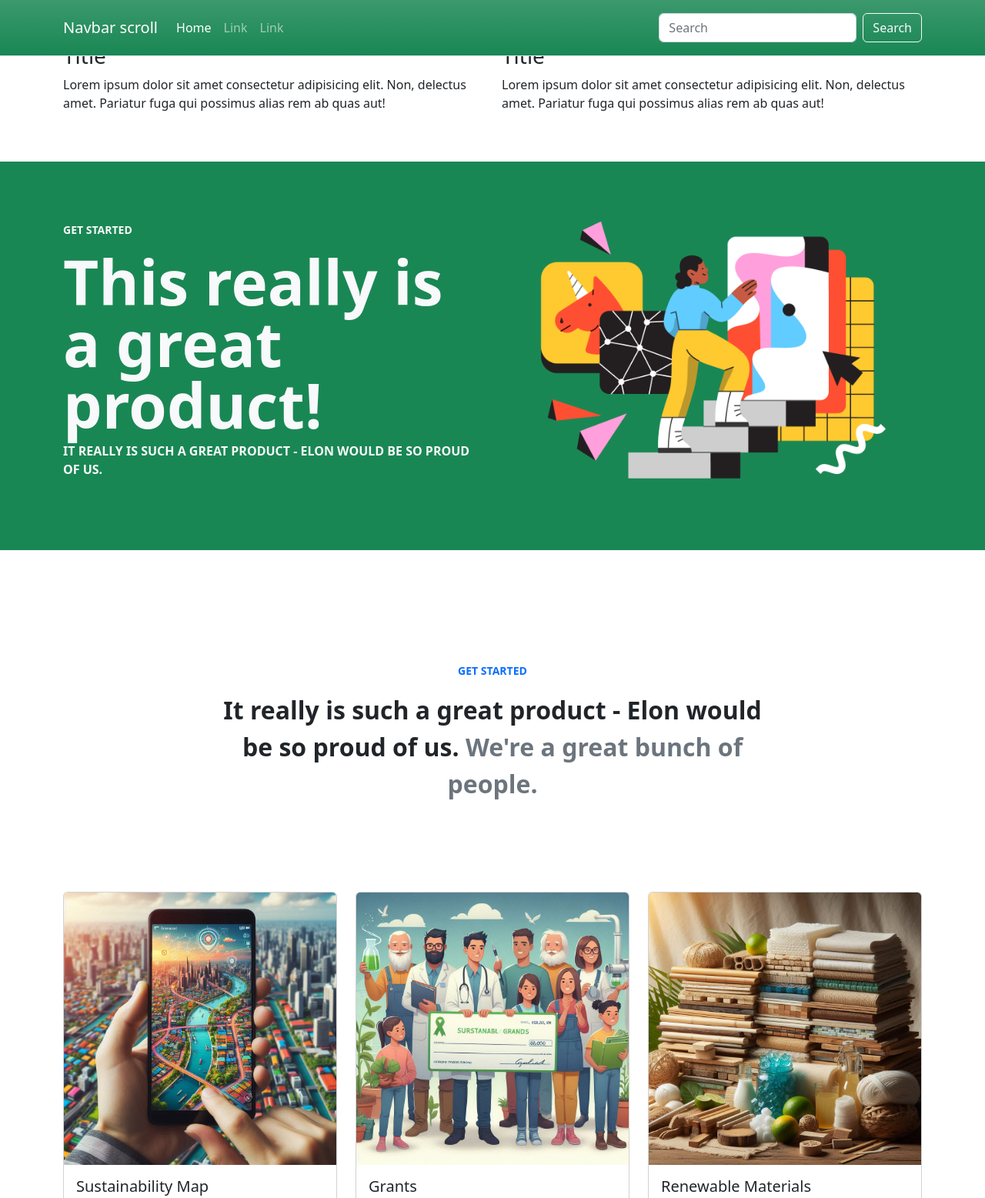
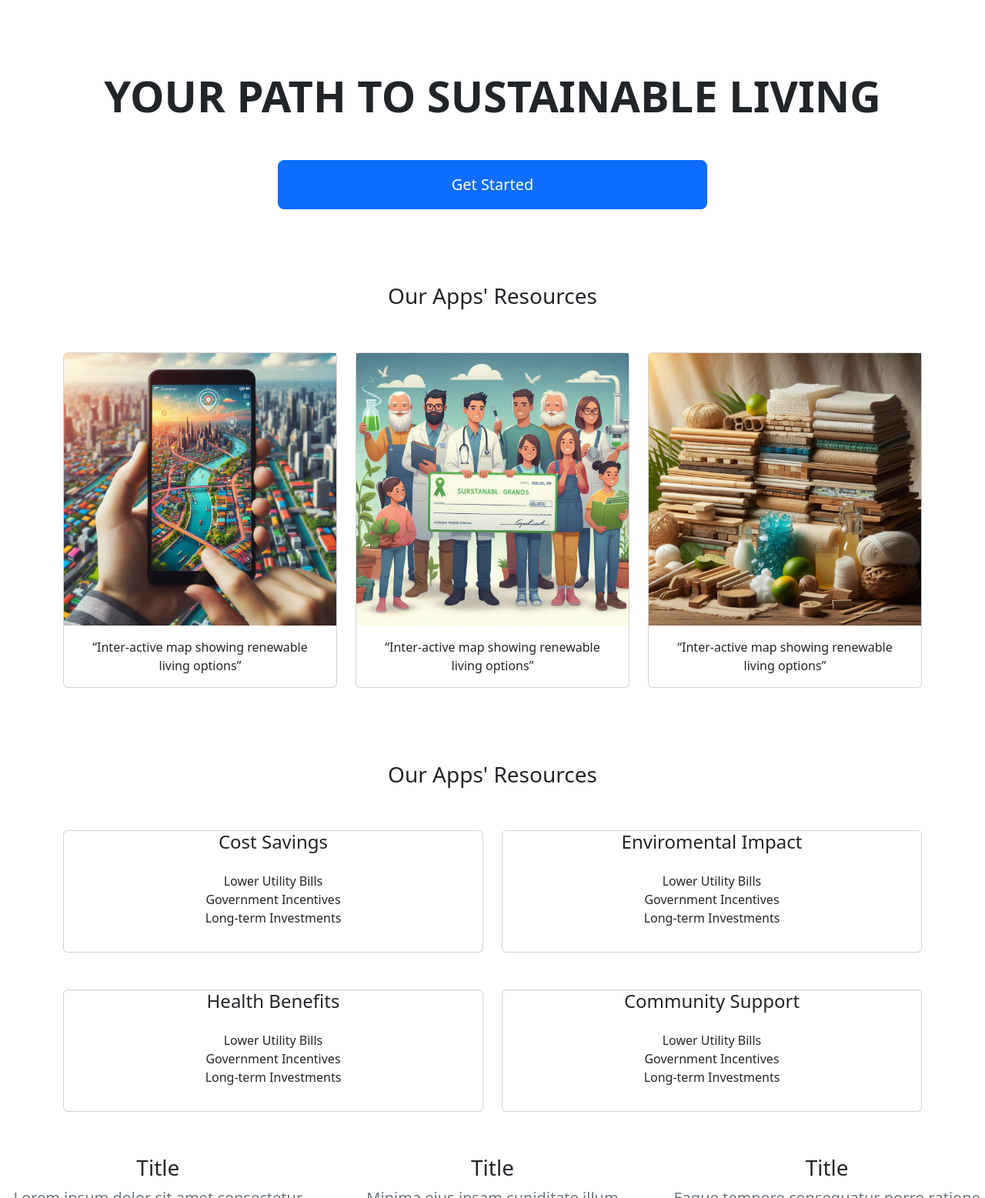
Before and after one commit to stephen321123123/web-frameworks, a plain HTML site: page w2_SPB_dev/index.html in a window 1280 px wide. Shown: the top 1557 px of the page at 77% size. Drawn offline with nearby package versions, Linux system fonts and the light colour scheme.

Commit message:
start of project

```diff
--- a/w2_SPB_dev/index.html
+++ b/w2_SPB_dev/index.html
@@ -18,159 +18,136 @@
 	<body>
 		<header #="top">
 
-			<!-- NavBar -->
-
-			<nav
-				class="navbar fixed-top navbar-expand-lg navbar-dark bg-success bg-gradient border-1 border-bottom py-3"
-			>
-				<div class="container-xl">
-					<a class="navbar-brand" href="#">Navbar scroll</a>
-					<button
-						class="navbar-toggler"
-						type="button"
-						data-bs-toggle="collapse"
-						data-bs-target="#navbarScroll"
-						aria-controls="navbarScroll"
-						aria-expanded="false"
-						aria-label="Toggle navigation"
-					>
-						<span class="navbar-toggler-icon"></span>
-					</button>
-					<div class="collapse navbar-collapse" id="navbarScroll">
-						<ul class="navbar-nav me-auto my-2 my-lg-0 navbar-nav-scroll">
-							<li class="nav-item">
-								<a class="nav-link active" aria-current="page" href="#">Home</a>
-							</li>
-							<li class="nav-item">
-								<a class="nav-link" href="#">Link</a>
-							</li>
-							<li class="nav-item">
-								<a class="nav-link" href="#">Link</a>
-							</li>
-						</ul>
-						<form class="d-flex" role="search">
-							<input
-								class="form-control me-2"
-								type="search"
-								placeholder="Search"
-								aria-label="Search"
-							/>
-							<button class="btn btn-outline-light" type="submit">
-								Search
-							</button>
-						</form>
-					</div>
-				</div>
-			</nav>
-
-
-			<div class="container">
-				<h1>maps</h1>
-					<div class="row">
-						<div class="col-6">
-							<h3>Title</h3>
-							<p>Lorem ipsum dolor sit amet consectetur adipisicing elit. Non, delectus amet. Pariatur fuga qui possimus alias rem ab quas aut!</p>
-						</div>
-
-						<div class="col-6">
-							<h3>Title</h3>
-							<p>Lorem ipsum dolor sit amet consectetur adipisicing elit. Non, delectus amet. Pariatur fuga qui possimus alias rem ab quas aut!</p>
-						</div>
-					</div>
-					</div>
 
 			<!-- JumboTron -->
 
-			<div class="container-fluid bg-success text-light py-5 my-5">
+			<div class="container-fluid dark py-5 my-5">
 				<div class="container-xl">
 					<div class="row vh-50 d-flex align-items-center">
-						<div class="col-md-6">
-							<p class="text-uppercase fw-bold fs-6">
-								<small>Get Started</small>
-							</p>
-							<h1 class="fw-bold lh-1 display-1">
-								This really is a great product!
+						<div class="col-md-12 text-center">
+
+							<h1 class="fw-bold lh-1 display-4 pb-5 ">
+								YOUR PATH TO SUSTAINABLE LIVING
 							</h1>
-							<p class="fw-semibold text-uppercase">
-								It really is such a great product - Elon would be so proud of
-								us.
-							</p>
-						</div>
-						<div class="col-md-6">
-							<img src="images/1.png" class="img-fluid" alt="" />
+
+							<button type="button" class="btn btn-primary btn-lg btn-block col-6 py-3">Get Started</button>
+
+
 						</div>
 					</div>
 				</div>
 			</div>
 		</header>
 
-		<!-- Card Containers x3 -->
+		<!-- features of the app -->
+
 
 		<main id="#main">
-			<div class="container-lg py-5">
-				<div
-					class="row justify-content-md-center justify-content-sm-start my-5"
-				>
-					<div class="col-8">
-						<p class="text-md-center text-primary text-uppercase fw-bold fs-6">
-							<small>Get Started</small>
-						</p>
-						<p class="text-md-center fs-2 fw-semibold">
-							It really is such a great product - Elon would be so proud of us.
-							<span class="text-muted">We're a great bunch of people.</span>
-						</p>
-					</div>
-				</div>
-				<div class="row my-5 py-5">
+			<div class="container-lg ">
 
-					<div class="col-md-4 col-sm-6 my-1">
+ 			<div class="col-12 text-center ">
+                <h3>Our Apps' Resources</h3>
+            </div>
+
+				<div class="row py-5">
+					<div class="col-md-4 col-sm-6 ">
 						<div class="card">
-							<img src="images/map1.jpg" class="card-img-top" alt="..." />
+							<img src="images/map1.jpg" class="img-fluid" alt="Responsive image">
 							<div class="card-body">
-								<h5 class="card-title">Sustainability Map</h5>
-								<p class="card-text">
-									A detailed map helping you to find sustainable housing for you and your family...
+								<p class="card-text text-center">
+									“Inter-active map showing renewable living options”
 								</p>
-								<a href="map.html" class="btn btn-primary text-light fw-semibold"
-									>Go to Map</a
-								>
+
 							</div>
 						</div>
 					</div>
 
-					<div class="col-md-4 col-sm-6 my-1">
+					<div class="col-md-4 col-sm-6 ">
 						<div class="card">
-							<img src="images/grant1.jpg" class="card-img-top" alt="..." />
+							<img src="images/grant1.jpg" class="img-fluid" alt="Responsive image">
 							<div class="card-body">
-								<h5 class="card-title">Grants</h5>
-								<p class="card-text">
-									A helpful page to help you better understand grants for your home and businesses sustainability...
+								<p class="card-text text-center">
+									“Inter-active map showing renewable living options”
 								</p>
-								<a href="grants.html" class="btn btn-primary text-light fw-semibold"
-									>Go to Grants</a
-								>
+
 							</div>
 						</div>
 					</div>
 
-					<div class="col-md-4 col-sm-6 my-1">
+					<div class="col-md-4 col-sm-6">
 						<div class="card">
-							<img src="images/materials1.jpg" class="card-img-top" alt="..." />
+							<img src="images/materials1.jpg" class="img-fluid" alt="Responsive image">
 							<div class="card-body">
-								<h5 class="card-title">Renewable Materials</h5>
-								<p class="card-text">
-									Gain knowledge on materials used to build sustainable housing, along with examples of use...
+								<p class="card-text text-center ">
+									“Inter-active map showing renewable living options”
 								</p>
-								<a href="materials.html" class="btn btn-primary text-light fw-semibold"
-									>Go to Renewable materials</a
-								>
+
+							</div>
+						</div>
+					</div>
+				</div>
+			</div>
+
+
+			<div class="container ">
+
+				<div class="col-12 text-center py-5">
+				   <h3>Our Apps' Resources</h3>
+			   </div>
+				   <div class="row ">
+					<div class="col-md-6 col-sm-12 ">
+						<div class="card">
+							<h4 class="resource-header text-center">Cost Savings</h4>
+							<div class="card-body">
+								<p class="resource-text text-center">Lower Utility Bills <br>
+									Government Incentives <br>
+									Long-term Investments</p>
+							</div>
+						</div>
+					</div>
+
+					<div class="col-md-6 col-sm-12 ">
+						<div class="card">
+							<h4 class="resource-header text-center">Enviromental Impact</h4>
+							<div class="card-body">
+								<p class="resource-text text-center">Lower Utility Bills <br>
+									Government Incentives <br>
+									Long-term Investments</p>
 							</div>
 						</div>
 					</div>
 				</div>
 
+				<div class="row py-5">
+					<div class="col-md-6 col-sm-12 ">
+						<div class="card">
+							<h4 class="resource-header text-center">Health Benefits</h4>
+							<div class="card-body">
+								<p class="resource-text text-center">Lower Utility Bills <br>
+									Government Incentives <br>
+									Long-term Investments</p>
+							</div>
+						</div>
+					</div>
+
+					<div class="col-md-6 col-sm-12 ">
+						<div class="card">
+							<h4 class="resource-header text-center">Community Support</h4>
+							<div class="card-body">
+								<p class="resource-text text-center">Lower Utility Bills <br>
+									Government Incentives <br>
+									Long-term Investments</p>
+							</div>
+						</div>
+					</div>
+				</div>
+			</div>
+
+
+
+
 				<!-- Star Ratings -->
-
+<!--
 				<hr class="border border-1 opacity-10 my-3" />
 				<div class="row my-5 justify-content-sm-center">
 					<div
@@ -194,7 +171,7 @@
 							<i class="bi bi-star-fill fs-3"></i>
 						</button>
 					</div>
-				</div>
+				</div> -->
 
 				<!-- Titles Below Stars -->
 
```
